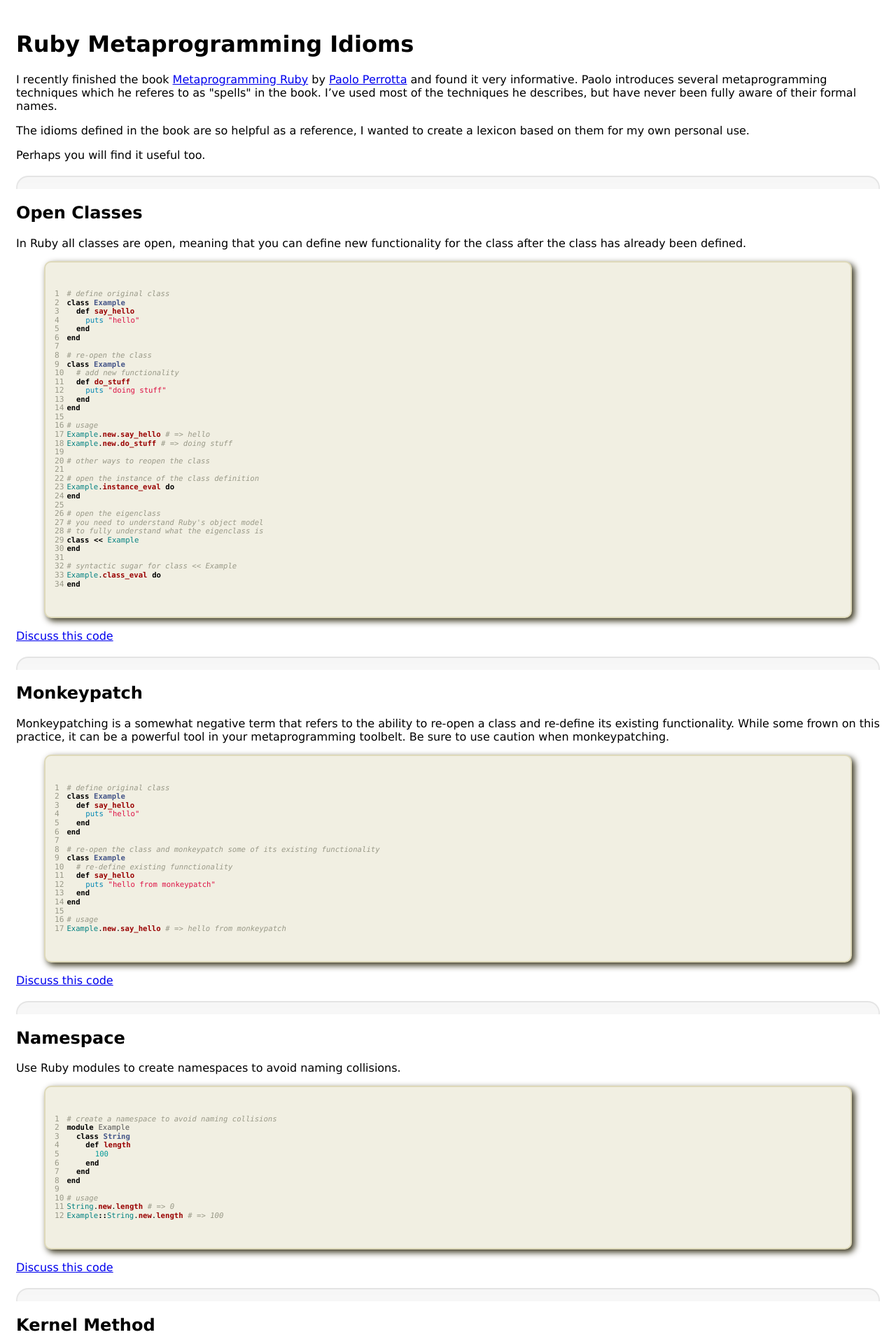
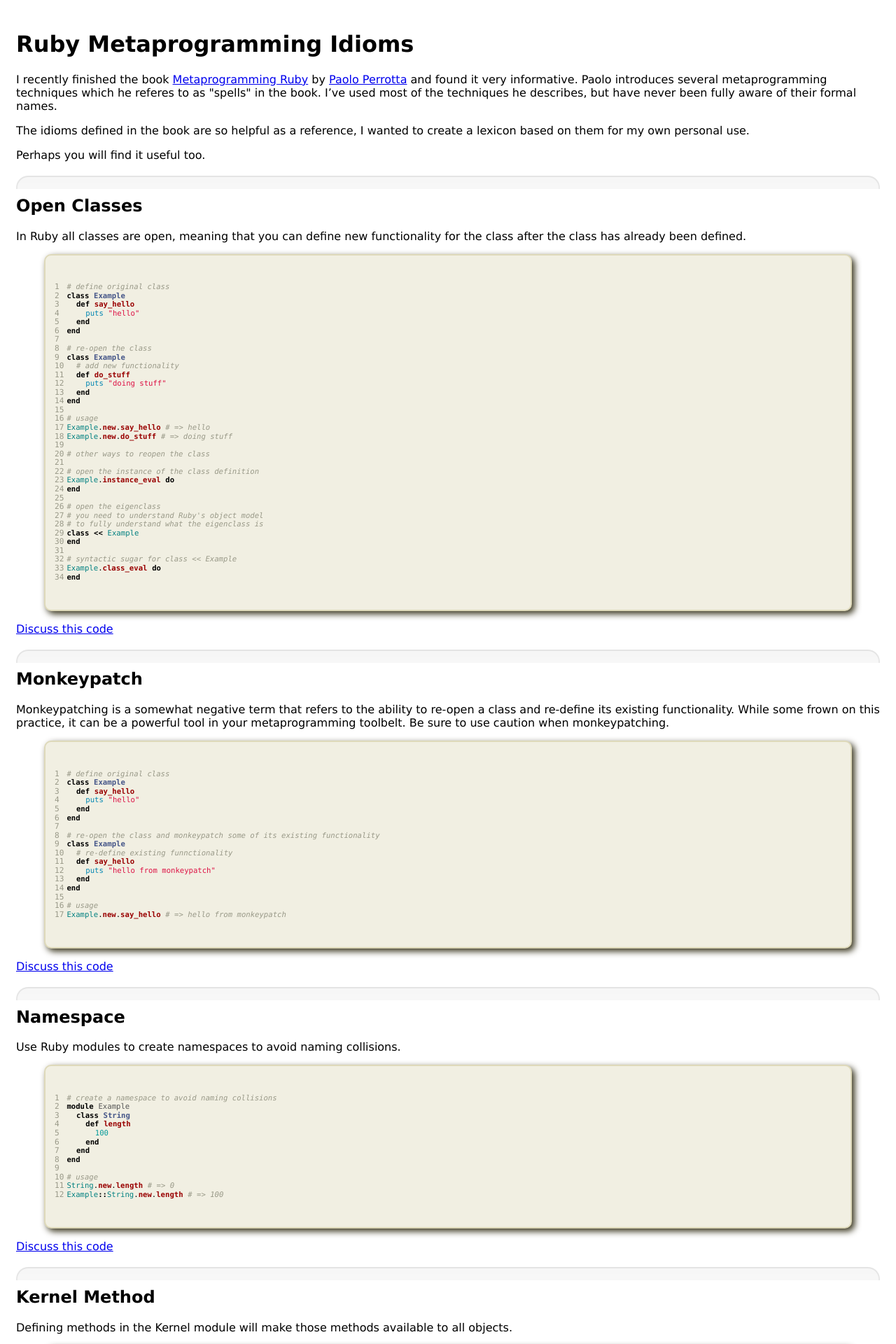
Before and after one commit to hopsoft/hopsoft.github.io, a Jekyll site: the page built from _posts/2011-01-11-ruby-metaprogramming-idioms.markdown, in a window 1280 px wide. Shown: the top 1920 px of the page at 70% size. Built offline with Jekyll 4.4.1, drawn with Linux system fonts in a browser that asks for light colours.

Commit message:
Style change to divider.

```diff
--- a/public/stylesheets/base.css
+++ b/public/stylesheets/base.css
@@ -4,7 +4,7 @@ body { padding: 15px; }
 
 
 .section_divider {
-  margin: 20px 0 10px 0;
+  margin: 20px 0 -10px 0;
   display: table;
   width: 100%;
 }
```
